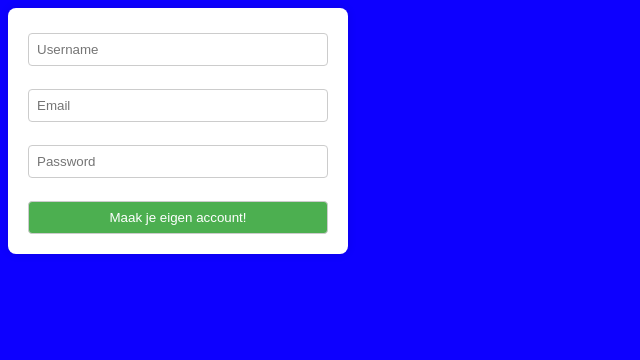
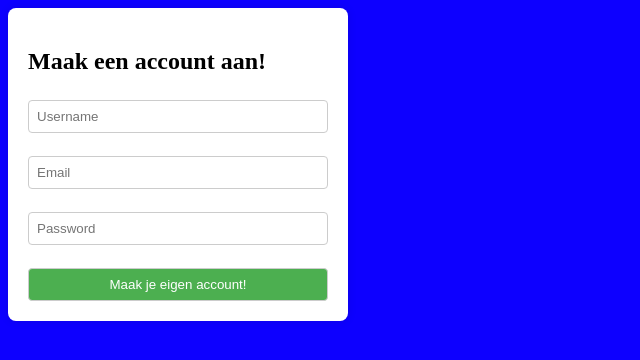
Before and after one commit to EnsarK70/OOPPHP, a PHP site: page /aanmelden.php in a window 1280 px wide. Shown: the top 360 px of the page, without its empty margins (0-640 px from the left). Run offline with PHP 8.4, Linux system fonts and the light colour scheme.

Commit message:
Add files via upload

```diff
--- a/Database Connectie/aanmelden.php
+++ b/Database Connectie/aanmelden.php
@@ -22,6 +22,7 @@
 </head>
 <body>
 <div class="container">
+    <h2>Maak een account aan!</h2>
     <form method="POST">
         <input type="text" name="username" placeholder="Username"><br><br>
         <input type="email" name="email" placeholder="Email"><br><br>
```
